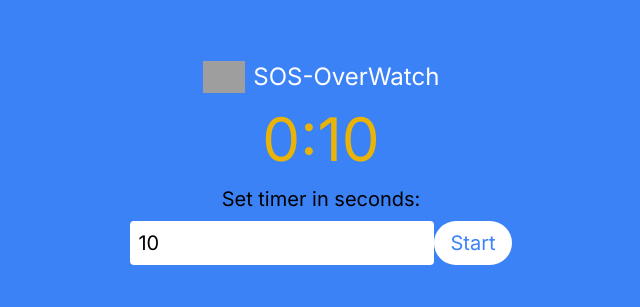
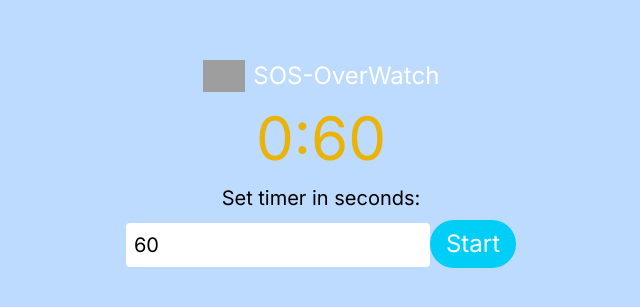
Before and after one commit to ewanbrinkman/stormhacks-2024, a Next.js app: page / in a window 1280 px wide. Shown: the part 229-536 px from the top of the page, without its empty margins (319-959 px from the left). Built offline with nearby package versions, Linux system fonts and the light colour scheme; grey boxes are pictures that could not be loaded.

Commit message:
fix: add removed changes config and button component

```diff
--- a/src/app/page.tsx
+++ b/src/app/page.tsx
@@ -1,10 +1,12 @@
 "use client";
 
 import React, { useState, useEffect } from 'react';
+import Button from '@components/Button';
+import config from '@assets/config.json';
 
 export default function Home() {
-  const [timeLeft, setTimeLeft] = useState(10);
-  const [initialTime, setInitialTime] = useState(10);
+  const [timeLeft, setTimeLeft] = useState(config.timer.defaultLength);
+  const [initialTime, setInitialTime] = useState(config.timer.defaultLength);
   const [isActive, setIsActive] = useState(false);
   const [captcha, setCaptcha] = useState('');
   const [inputCaptcha, setInputCaptcha] = useState('');
@@ -39,7 +41,7 @@ export default function Home() {
   };
 
   const generateCaptcha = () => {
-    const randomCaptcha = Math.floor(1000 + Math.random() * 9000).toString();
+    const randomCaptcha = Math.floor(config.randomNumber.min + Math.random() * (config.randomNumber.max - config.randomNumber.min)).toString();
     setCaptcha(randomCaptcha);
   };
 
@@ -59,7 +61,7 @@ export default function Home() {
     setInitialTime(Number(e.target.value));
   };
 
-  const backgroundColor = timeLeft === 0 && !isVerified ? 'bg-red-500' : 'bg-blue-500';
+  const backgroundColor = timeLeft === 0 && !isVerified ? 'bg-bad' : 'bg-good';
 
   return (
     <main className={`flex min-h-screen flex-col items-center justify-between p-24 ${backgroundColor}`}>
@@ -107,12 +109,12 @@ export default function Home() {
                 className="text-black text-xl p-2 rounded mb-4"
                 placeholder="Set timer in seconds"
               />
-              <button
+              <Button
                 onClick={startTimer}
-                className="bg-white text-blue-500 px-4 py-2 rounded-full text-xl"
+                // className="bg-white text-blue-500 px-4 py-2 rounded-full text-xl"
               >
                 Start
-              </button>
+              </Button>
             </>
           )}
         </div>
```
